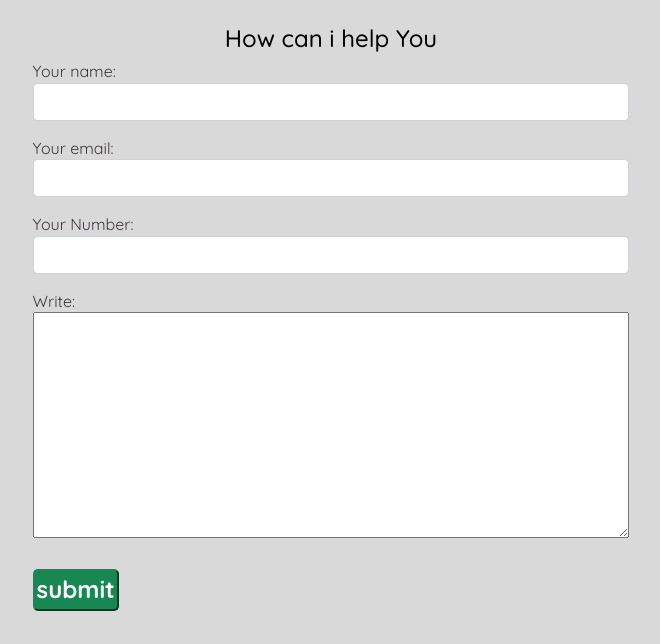
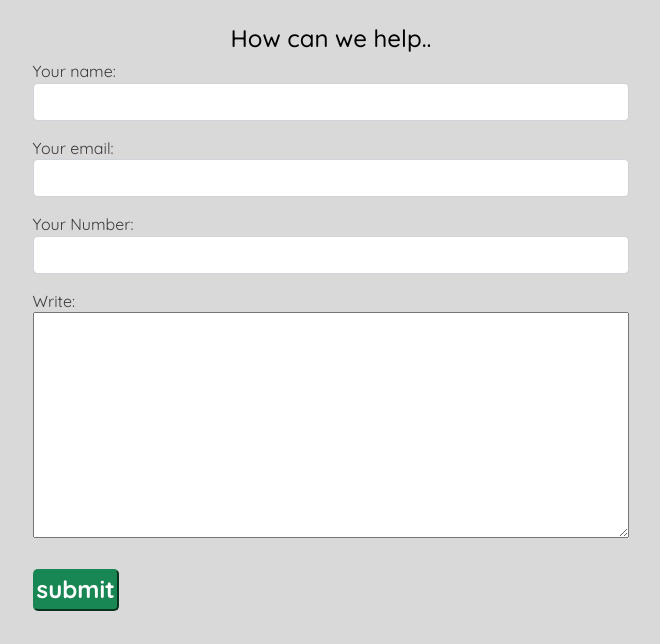
Before and after one commit to inayat100/sty-aws, a Django app: template templates/contact.html in a window 1280 px wide. Shown: the part 95-739 px from the top of the page, without its empty margins (309-969 px from the left). Run offline with Django 3.2, Linux system fonts and the light colour scheme; the template is opened without the code that fills it: values that come from a table or form of the project are taken from there, others are empty; a user stored in the database is signed in; parts of the project's set-up code (start-up, migrations or seed data) failed here and were passed over; some libraries are stand-ins or nearby versions.

Commit message:
design edit

```diff
--- a/templates/contact.html
+++ b/templates/contact.html
@@ -13,7 +13,7 @@
         <div class="p-4 ">
             <div class="col-lg-6 mx-auto ">
                  <div class="fs-3 text-center">
-                 <h4 style="color:rgb(0, 0, 0);">How can i help You </h4>
+                 <h4 style="color:rgb(0, 0, 0);">How can we help.. </h4>
                     </div>
 
                 <form method="post" action="">
```
